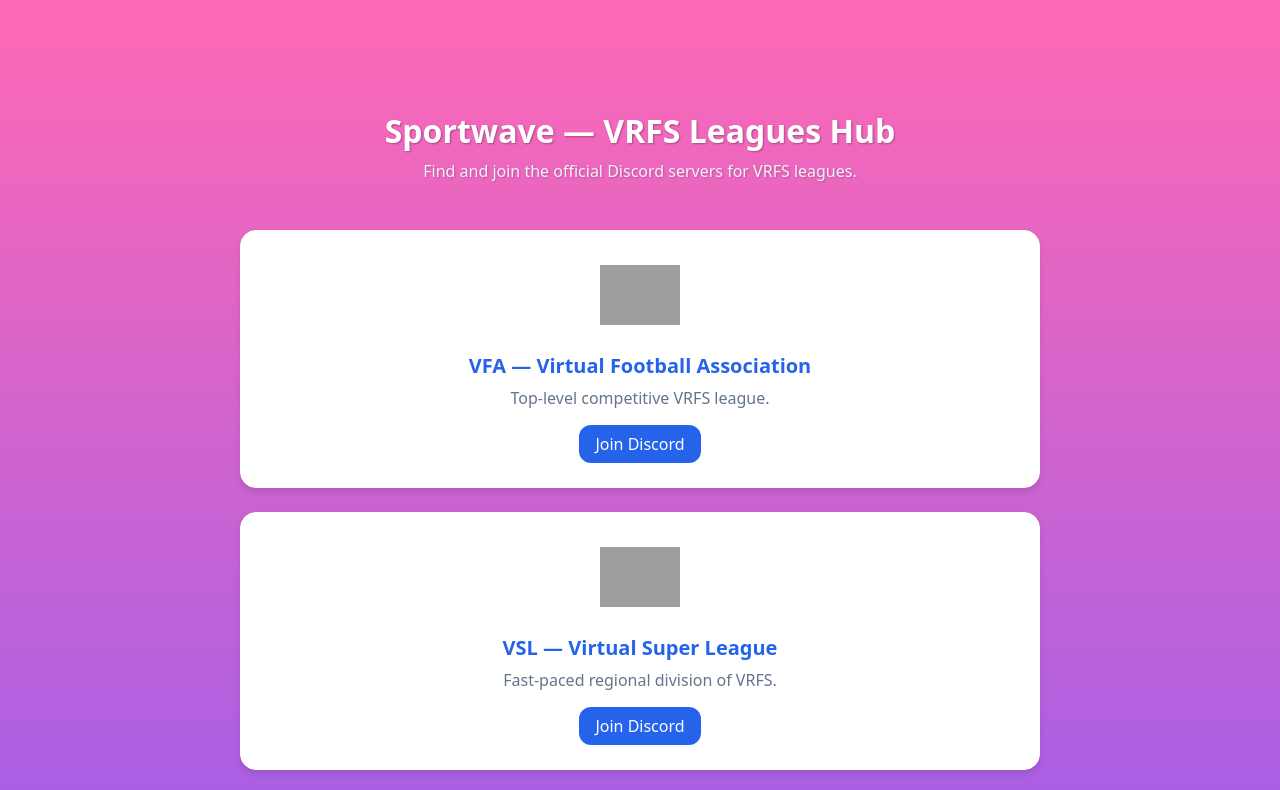
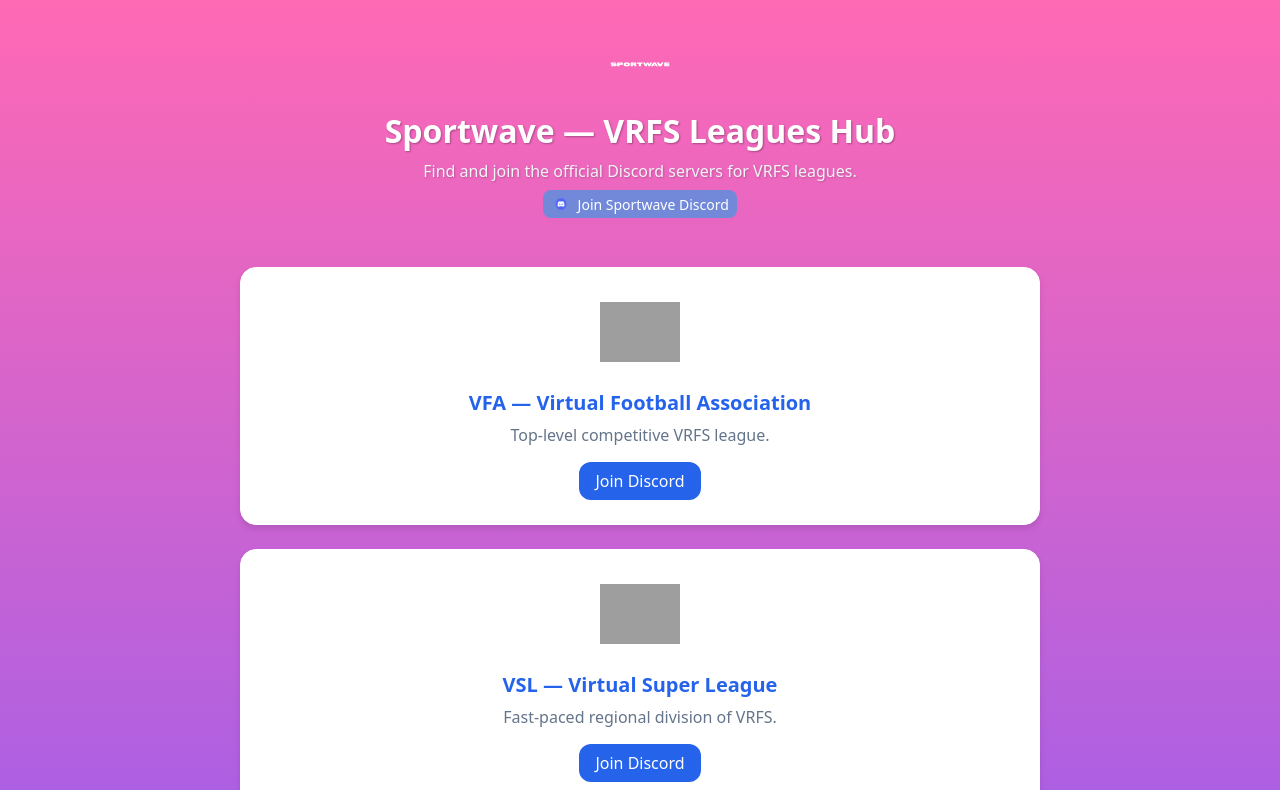
Before and after one commit to JacobPFC/vrfs-league-website, a plain HTML site: page index.html in a window 1280 px wide. Shown: the top 790 px of the page. Drawn offline with Linux system fonts and the light colour scheme; grey boxes are pictures that could not be loaded.

Commit message:
Update header logo and add Sportwave Discord button

```diff
--- a/index.html
+++ b/index.html
@@ -3,6 +3,7 @@
 <head>
   <meta charset="UTF-8" />
   <meta name="viewport" content="width=device-width, initial-scale=1.0" />
+  <meta http-equiv="Content-Security-Policy" content="default-src 'self'; img-src 'self' data:; style-src 'self' 'unsafe-inline'; font-src 'self';">
   <title>Sportwave — VRFS Leagues Hub</title>
   <style>
     body {
@@ -31,6 +32,23 @@
       color: #f3f4f6;
       margin: 0;
       text-shadow: 1px 1px 2px rgba(0,0,0,0.2);
+    }
+    .discord-link {
+      display: inline-flex;
+      align-items: center;
+      margin-top: 0.5rem;
+      padding: 0.25rem 0.5rem;
+      background: #7289da;
+      color: white;
+      border-radius: 0.5rem;
+      text-decoration: none;
+      font-weight: 500;
+      font-size: 0.875rem;
+    }
+    .discord-link img {
+      height: 20px;
+      width: 20px;
+      margin-right: 0.4rem;
     }
     main {
       max-width: 800px;
@@ -87,9 +105,12 @@
 </head>
 <body>
   <header>
-    <img src="sportwave-logo.png" alt="Sportwave Logo" />
+    <img src="Sportwave Logo.png" alt="Sportwave Logo" />
     <h1>Sportwave — VRFS Leagues Hub</h1>
     <p class="subtitle">Find and join the official Discord servers for VRFS leagues.</p>
+    <a href="https://discord.gg/XvBhu9a6aQ" target="_blank" class="discord-link">
+      <img src="Discord-Emblem.png" alt="Discord" />Join Sportwave Discord
+    </a>
   </header>
 
   <main>
```
Also changed, not shown: Discord-Emblem.png (added), Sportwave Logo.png (added), sportwave-logo.png (deleted).
